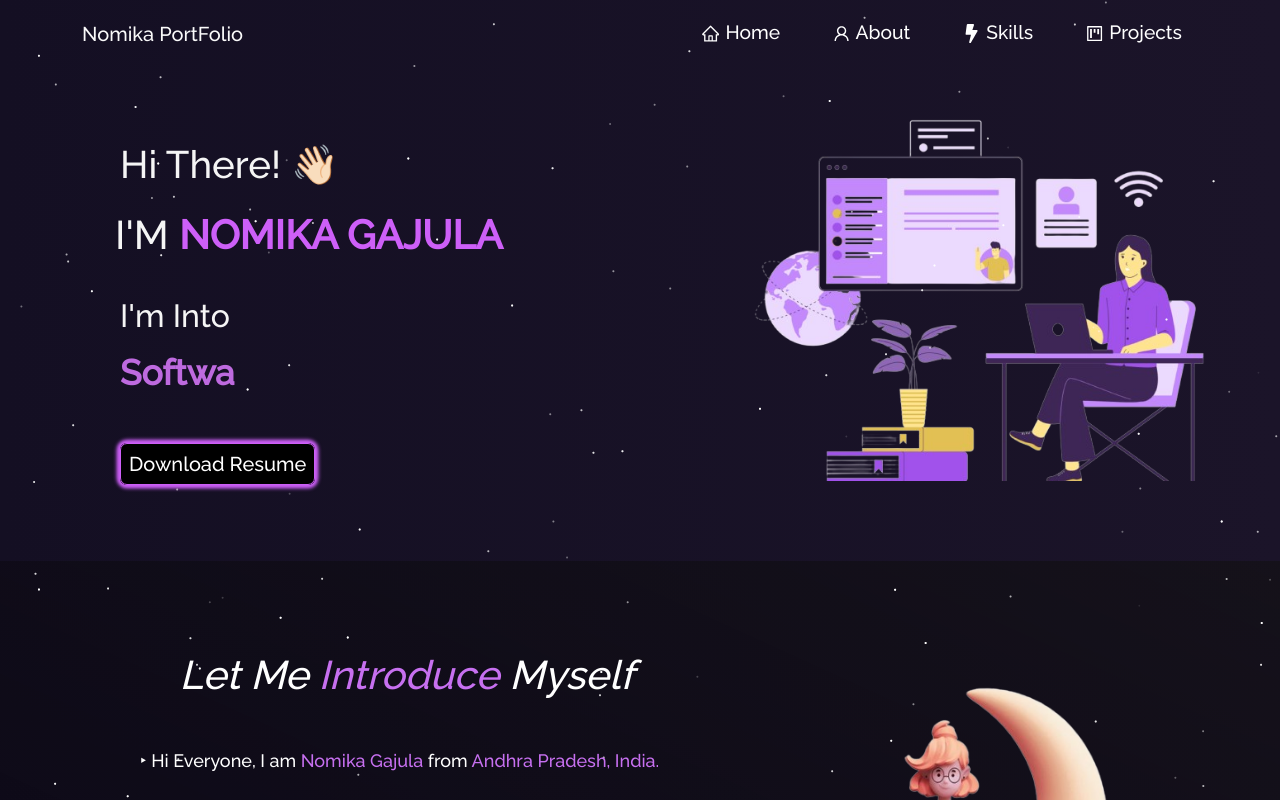
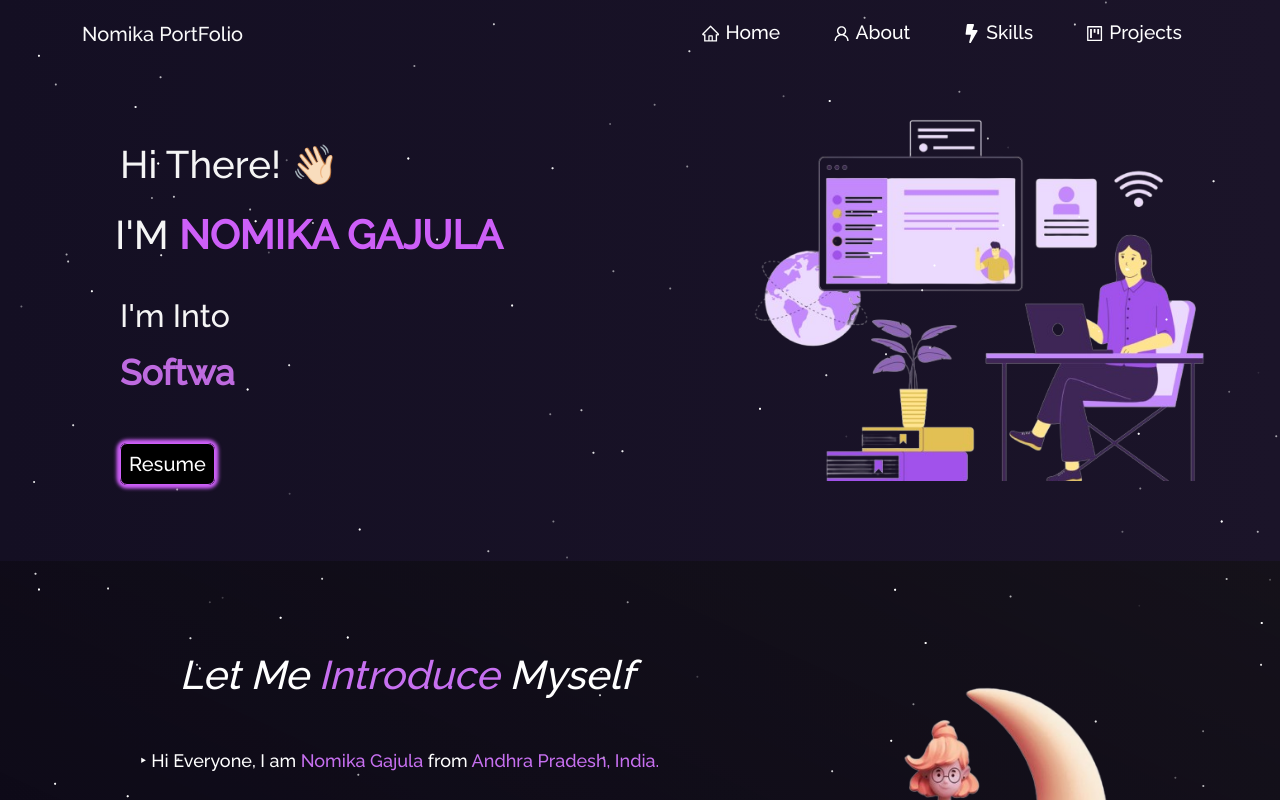
Before and after one commit to NomikaGajula/PortFolio, a React (Create React App) app: page / in a window 1280 px wide. Shown: the top 800 px of the page. Built offline with nearby package versions, Linux system fonts and the light colour scheme.

Commit message:
resume link added

```diff
--- a/src/components/Resume.js
+++ b/src/components/Resume.js
@@ -4,8 +4,8 @@
     return (
         <div>
         <a
-          href={Resume_New}
-          download="Nomika_Resume"
+          href={"https://drive.google.com/file/d/1BkVWb6KAPvPfxcMHOQuKb5gsfLff6z2R/view?usp=drive_link"}
+          // download="Nomika_Resume"
           target="_blank"
           rel="noreferrer"
           style={{color:'white',
@@ -17,7 +17,7 @@
           padding:'8px',
           borderRadius:'7px'}}
           >
-         Download Resume
+         Resume
         </a>
       </div>
 
```
Also changed, not shown: 2 other files (tests, documents, lock files or other folders).
